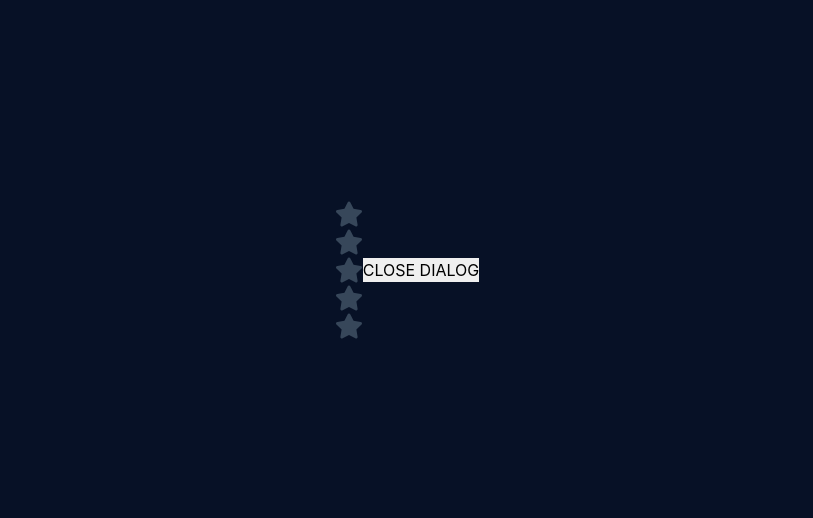
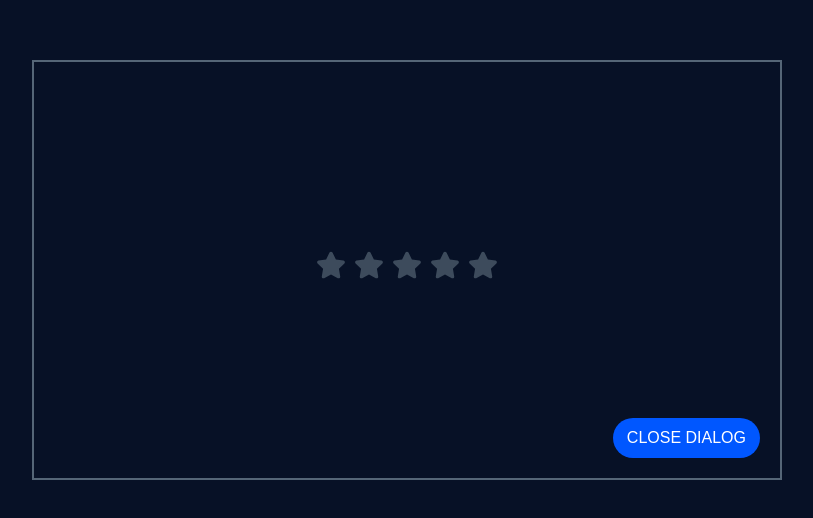
Before and after one commit to Tracy-Boateng/rating-system, a React (Create React App) app: page / in a window 1280 px wide. Shown: the part 130-648 px from the top of the page, without its empty margins (233-1046 px from the left). Built offline with nearby package versions, Linux system fonts and the light colour scheme.

Commit message:
css styling

```diff
--- a/src/App.js
+++ b/src/App.js
@@ -1,6 +1,6 @@
-import { useState } from "react";
-import StarRating from "./components/StarRating";
-import Dialog from "./components/Dialog";
+import { useState } from 'react';
+import StarRating from './components/StarRating';
+import Dialog from './components/Dialog';
 
 function App() {
 
@@ -10,14 +10,25 @@ function App() {
         <main>
 
             {showDialog && (
-                <div className="dialog">
+                <div className="dialog-box">
+
                     <StarRating />
+
+                    <Dialog
+                        closeDialog={() => setShowDialog(false)}
+                    />
+
                 </div>
             )}
 
-            <Dialog
-                closeDialog={() => setShowDialog(false)}
-            />
+            {!showDialog && (
+                <button
+                    className="open-btn"
+                    onClick={() => setShowDialog(true)}
+                >
+                    OPEN DIALOG
+                </button>
+            )}
 
         </main>
     );
--- a/src/components/Dialog.js
+++ b/src/components/Dialog.js
@@ -1,6 +1,10 @@
 function Dialog({ closeDialog }) {
+
     return (
-        <button onClick={closeDialog}>
+        <button
+            className="close-btn"
+            onClick={closeDialog}
+        >
             CLOSE DIALOG
         </button>
     );
--- a/src/components/Star.js
+++ b/src/components/Star.js
@@ -1,11 +1,12 @@
-import { FaStar } from "react-icons/fa";
+import { FaStar } from 'react-icons/fa';
 
 function Star({ selected, onClick }) {
+
     return (
         <FaStar
+            size={30}
+            color={selected ? '#a7b526' : '#3d4b5c'}
             onClick={onClick}
-            color={selected ? "#a7b526" : "#37475a"}
-            size={28}
         />
     );
 }
--- a/src/components/StarRating.js
+++ b/src/components/StarRating.js
@@ -1,22 +1,24 @@
-import { useState } from "react";
-import Star from "./Star";
+import { useState } from 'react';
+import Star from './Star';
 
 function StarRating() {
 
     const [rating, setRating] = useState(0);
 
     const messages = [
-        "",
-        "Poor",
-        "Fair",
-        "Good",
-        "Very good",
-        "Excellent"
+        '',
+        'Poor',
+        'Fair',
+        'Good',
+        'Very Good',
+        'Excellent'
     ];
 
     return (
-        <>
-            <div>
+        <div className="rating-container">
+
+            <div className="stars">
+
                 {[1, 2, 3, 4, 5].map((star) => (
                     <Star
                         key={star}
@@ -24,10 +26,12 @@ function StarRating() {
                         onClick={() => setRating(star)}
                     />
                 ))}
+
             </div>
 
             <h2>{messages[rating]}</h2>
-        </>
+
+        </div>
     );
 }
 
--- a/src/style/index.css
+++ b/src/style/index.css
@@ -4,7 +4,7 @@
 body {
     margin: 0;
     background-color: #071126;
-    color: white;
+    font-family: Arial, Helvetica, sans-serif;
 }
 
 main {
@@ -14,10 +14,66 @@ main {
     align-items: center;
 }
 
-.dialog {
+.dialog-box {
+    width: 750px;
+    height: 420px;
+    border: 2px solid #556677;
+    background-color: #071126;
+
+    display: flex;
+    justify-content: center;
+    align-items: center;
+
+    position: relative;
+}
+
+.rating-container {
     text-align: center;
+}
+
+.stars {
+    display: flex;
+    justify-content: center;
+    gap: 8px;
 }
 
 svg {
     cursor: pointer;
 }
+
+h2 {
+    margin-top: 10px;
+    color: white;
+    font-size: 18px;
+    font-weight: normal;
+}
+
+.close-btn {
+    position: absolute;
+    bottom: 20px;
+    right: 20px;
+
+    padding: 8px 14px;
+    border: none;
+    border-radius: 20px;
+
+    background-color: #0057ff;
+    color: white;
+
+    cursor: pointer;
+}
+
+.open-btn {
+    position: fixed;
+    bottom: 20px;
+    right: 20px;
+
+    padding: 8px 14px;
+    border: none;
+    border-radius: 20px;
+
+    background-color: #0057ff;
+    color: white;
+
+    cursor: pointer;
+}
```
